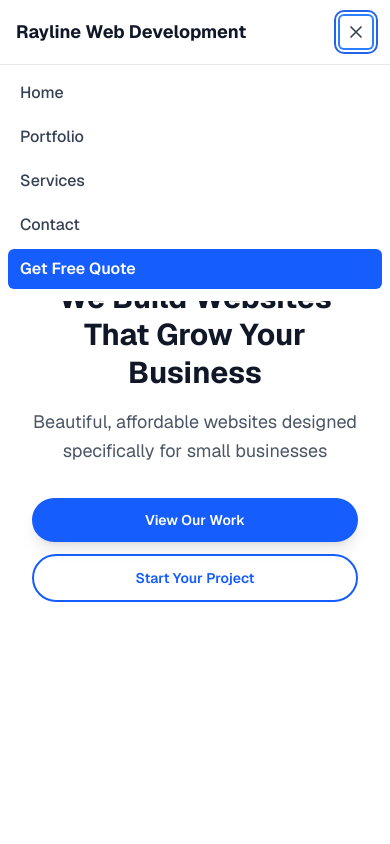
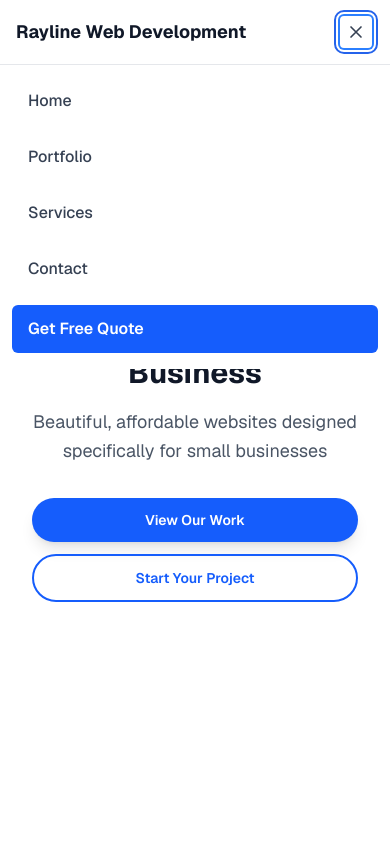
Before and after one commit to vah6314-cmd/XomRawTar, a Next.js app: page / in a window 390 px wide. Both pictures are taken after a click on the button "Open main menu". Shown: the top 844 px of the page. Built offline with nearby package versions, Linux system fonts and the light colour scheme.

Commit message:
Auto-commit: Agent tool execution

```diff
--- a/src/components/Navbar.tsx
+++ b/src/components/Navbar.tsx
@@ -87,19 +87,19 @@ export default function Navbar() {
 
       {isOpen && (
         <div className="md:hidden bg-white border-t border-gray-200">
-          <div className="px-2 pt-2 pb-3 space-y-1 sm:px-3">
+          <div className="px-3 sm:px-4 pt-3 pb-4 space-y-2">
             {navItems.map((item) => (
               <button
                 key={item.name}
                 onClick={() => scrollToSection(item.target)}
-                className="text-gray-700 hover:text-blue-600 hover:bg-gray-50 block px-3 py-2 rounded-md text-base font-medium w-full text-left transition-colors duration-200"
+                className="text-gray-700 hover:text-blue-600 hover:bg-gray-50 block px-4 py-3 rounded-md text-base font-medium w-full text-left transition-colors duration-200"
               >
                 {item.name}
               </button>
             ))}
             <button
               onClick={() => scrollToSection('contact')}
-              className="bg-blue-600 text-white block px-3 py-2 rounded-md text-base font-semibold hover:bg-blue-700 transition-colors duration-200 w-full text-left"
+              className="bg-blue-600 text-white block px-4 py-3 rounded-md text-base font-semibold hover:bg-blue-700 transition-colors duration-200 w-full text-left mt-3"
             >
               Get Free Quote
             </button>
```
